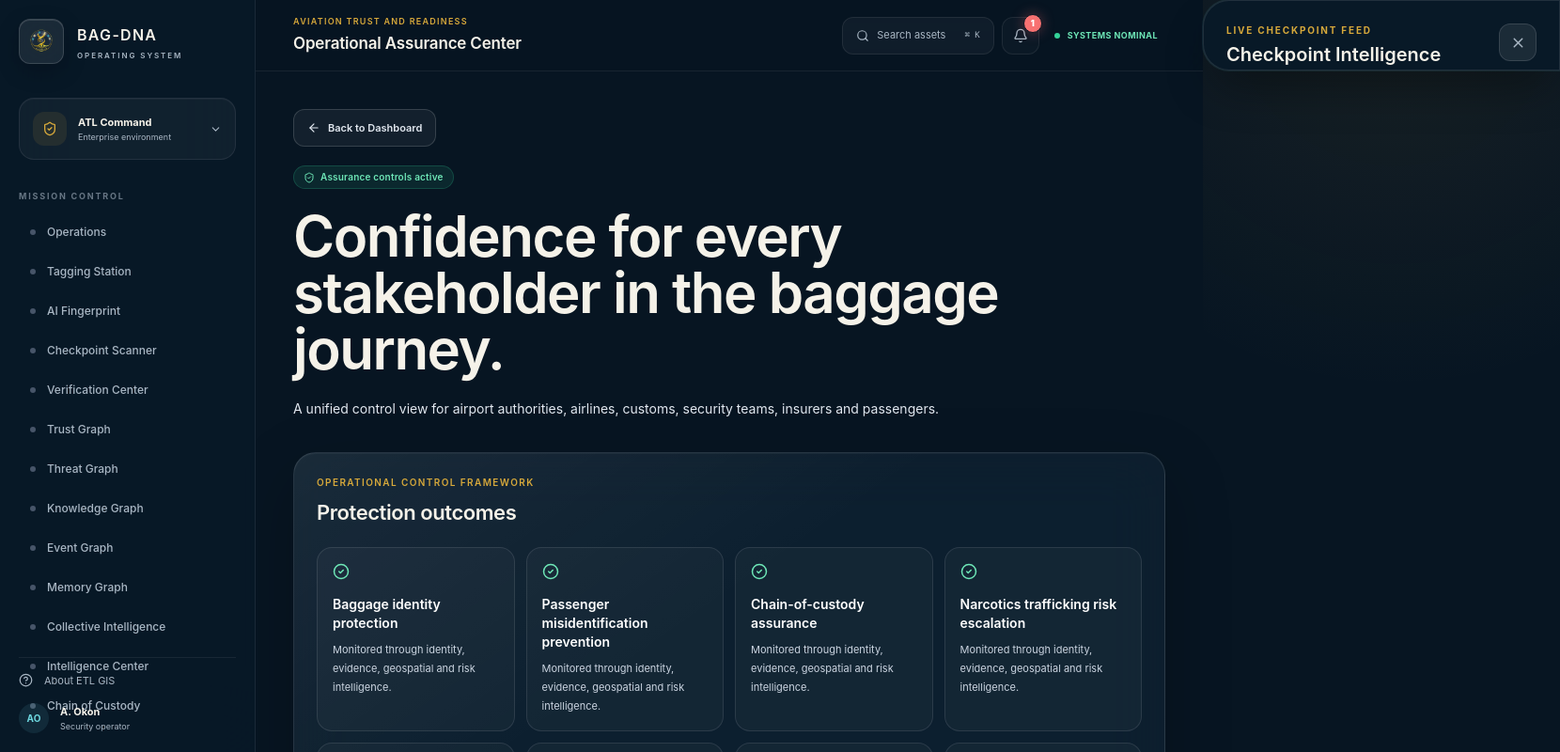
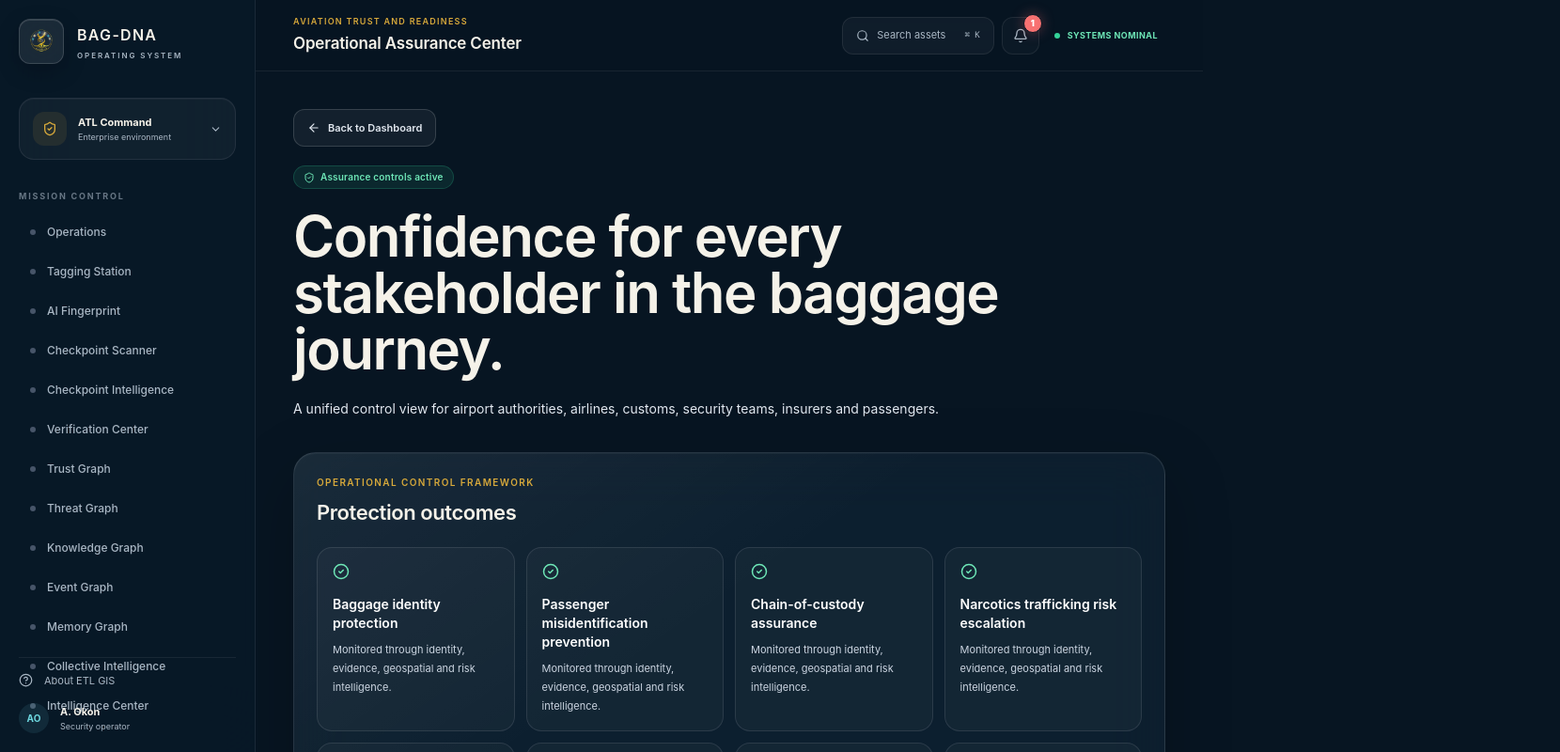
Before and after one commit to Omoluabi1003/bag-dna-os, a Next.js app: page /beta in a window 1280 px wide. Shown: the top 800 px of the page at 94% size, 1660 px wide, since content can reach past the window. Built offline with nearby package versions, Linux system fonts and the light colour scheme.

Commit message:
Make checkpoint intelligence a dedicated page

```diff
--- /dev/null
+++ b/app/checkpoint-intelligence/page.tsx
@@ -0,0 +1,10 @@
+import { AppShell } from "@/components/shell";
+import { CheckpointIntelligencePage } from "@/components/notifications/NotificationAlertCenter";
+
+export default function CheckpointIntelligence() {
+  return (
+    <AppShell title="Checkpoint Intelligence" eyebrow="Live checkpoint feed">
+      <CheckpointIntelligencePage />
+    </AppShell>
+  );
+}
--- a/components/notifications/NotificationAlertCenter.tsx
+++ b/components/notifications/NotificationAlertCenter.tsx
@@ -1,9 +1,8 @@
 "use client";
 
-import { Bell, CheckCircle2, Clock3, ExternalLink, FileText, ShieldAlert, X } from "lucide-react";
+import { Bell, CheckCircle2, Clock3, ExternalLink, FileText, ShieldAlert } from "lucide-react";
 import Link from "next/link";
-import { useEffect, useMemo, useRef, useState } from "react";
-import { useModalManager } from "@/components/ui/ModalManager";
+import { useMemo } from "react";
 
 export type CheckpointAlertSeverity = "info" | "warning" | "critical";
 
@@ -83,46 +82,15 @@ function severityClass(severity: CheckpointAlertSeverity) {
   return "border-cyan/25 bg-cyan/10 text-cyan";
 }
 
-export function NotificationAlertCenter({
-  alerts = defaultAlerts,
-  verificationEvents = defaultVerificationEvents,
-  custodyNotes = defaultCustodyNotes,
-}: NotificationAlertCenterProps) {
-  const [isAlertCenterOpen, setIsAlertCenterOpen] = useState(false);
+export function NotificationAlertCenter({ alerts = defaultAlerts }: Pick<NotificationAlertCenterProps, "alerts">) {
   const unreadAlerts = useMemo(() => alerts.filter((alert) => !alert.read), [alerts]);
   const badgeLabel = unreadAlerts.length > 9 ? "9+" : String(unreadAlerts.length);
-  const triggerRef = useRef<HTMLButtonElement | null>(null);
-  const { registerModal, closeModal } = useModalManager();
-
-  useEffect(() => {
-    if (!isAlertCenterOpen) return;
-    registerModal("checkpoint-alert-center", () => setIsAlertCenterOpen(false), triggerRef.current);
-    return () => closeModal("checkpoint-alert-center");
-  }, [closeModal, isAlertCenterOpen, registerModal]);
-
-  function closeAlertCenter() {
-    setIsAlertCenterOpen(false);
-    closeModal("checkpoint-alert-center");
-  }
-
-  function handleCloseControl(event: React.MouseEvent<HTMLButtonElement>) {
-    event.stopPropagation();
-    closeAlertCenter();
-  }
 
   return (
-    <>
-      <button
-        type="button"
+    <Link
+      href="/checkpoint-intelligence"
       aria-label="Open checkpoint alerts and verification history"
-        aria-expanded={isAlertCenterOpen}
-        ref={triggerRef}
-        onClick={() => setIsAlertCenterOpen(true)}
-        className={`relative grid h-11 min-h-11 w-11 min-w-11 place-items-center rounded-xl border text-mist transition duration-[180ms] active:scale-95 md:h-10 md:min-h-10 md:w-10 md:min-w-10 ${
-          isAlertCenterOpen
-            ? "border-cyan/45 bg-cyan/10 text-cyan shadow-[0_0_24px_rgba(110,216,224,.16)]"
-            : "border-white/[.08] bg-white/[.025] hover:border-cyan/30 hover:bg-white/[.07] hover:text-ivory"
-        }`}
+      className="relative grid h-11 min-h-11 w-11 min-w-11 place-items-center rounded-xl border border-white/[.08] bg-white/[.025] text-mist transition duration-[180ms] hover:border-cyan/30 hover:bg-white/[.07] hover:text-ivory active:scale-95 md:h-10 md:min-h-10 md:w-10 md:min-w-10"
     >
       <Bell size={16} />
       <span
@@ -131,73 +99,48 @@ export function NotificationAlertCenter({
       >
         {badgeLabel}
       </span>
-      </button>
+    </Link>
+  );
+}
 
-      {isAlertCenterOpen && (
-        <button
-          type="button"
-          aria-label="Close checkpoint intelligence backdrop"
-          className="fixed inset-0 z-[70] cursor-default bg-black/70 backdrop-blur-[2px] transition-opacity duration-[180ms]"
-          onClick={closeAlertCenter}
-        />
-      )}
-
-      <aside
-        role={isAlertCenterOpen ? "dialog" : undefined}
-        aria-modal={isAlertCenterOpen ? "true" : undefined}
-        aria-hidden={!isAlertCenterOpen}
-        inert={!isAlertCenterOpen ? true : undefined}
-        aria-labelledby="checkpoint-intelligence-title"
-        className={`fixed inset-x-0 bottom-0 z-[90] max-h-[86vh] overflow-hidden overscroll-contain rounded-t-[28px] border border-white/[.10] bg-[#081927] shadow-2xl shadow-black/40 ring-1 ring-cyan/10 transition-transform duration-[180ms] md:inset-y-0 md:left-auto md:right-0 md:max-h-none md:w-[380px] md:rounded-l-[28px] md:rounded-r-none ${
-          isAlertCenterOpen ? "pointer-events-auto translate-y-0 md:translate-x-0" : "pointer-events-none translate-y-full md:translate-x-full md:translate-y-0"
-        }`}
-        onClick={(event) => event.stopPropagation()}
-      >
-        <div className="flex h-full max-h-[86vh] flex-col md:max-h-none">
-          <div className="border-b border-white/[.08] px-5 pb-4 pt-[max(1rem,env(safe-area-inset-top))] md:px-6 md:pt-6">
-            <div className="mx-auto mb-4 h-1 w-12 rounded-full bg-white/20 md:hidden" />
-            <div className="flex items-start justify-between gap-4">
-              <div>
+export function CheckpointIntelligencePage({
+  alerts = defaultAlerts,
+  verificationEvents = defaultVerificationEvents,
+  custodyNotes = defaultCustodyNotes,
+}: NotificationAlertCenterProps) {
+  return (
+    <div className="overflow-hidden rounded-[28px] border border-white/[.10] bg-[#081927] shadow-2xl shadow-black/20 ring-1 ring-cyan/10">
+      <div className="border-b border-white/[.08] px-5 pb-5 pt-6 md:px-8 md:py-8">
         <p className="text-[10px] font-bold uppercase tracking-[.18em] text-gold">Live checkpoint feed</p>
-                <h2 id="checkpoint-intelligence-title" className="mt-1 font-display text-xl font-semibold text-ivory">
+        <h2 id="checkpoint-intelligence-title" className="mt-2 font-display text-3xl font-semibold text-ivory md:text-4xl">
           Checkpoint Intelligence
         </h2>
-                <p className="mt-2 text-xs leading-5 text-mist">
+        <p className="mt-3 max-w-3xl text-sm leading-6 text-mist md:text-base">
           Live alerts, sensor events, custody notes, and verification history.
         </p>
       </div>
-              <button
-                type="button"
-                aria-label="Close checkpoint intelligence"
-                onClick={handleCloseControl}
-                className="relative z-[100] grid h-12 w-12 shrink-0 touch-manipulation place-items-center rounded-xl border border-white/[.12] bg-white/[.08] text-mist transition hover:bg-white/[.12] hover:text-ivory active:scale-95 md:h-10 md:w-10"
-              >
-                <X size={17} />
-              </button>
-            </div>
-          </div>
 
-          <div className="scrollbar-none flex-1 touch-pan-y space-y-5 overflow-y-auto overscroll-contain px-5 py-5 pb-[max(1.25rem,env(safe-area-inset-bottom))] md:px-6">
+      <div className="space-y-7 px-5 py-6 md:px-8 md:py-8">
         <section>
-              <SectionHeading icon={<ShieldAlert size={14} />} label="Priority Alerts" />
+          <SectionHeading icon={<ShieldAlert size={18} />} label="Priority Alerts" />
           {alerts.length === 0 ? (
             <EmptyState>No active checkpoint alerts.</EmptyState>
           ) : (
-                <div className="space-y-3">
+            <div className="grid gap-4 lg:grid-cols-2">
               {alerts.map((alert) => (
-                    <article key={alert.id} className="rounded-2xl border border-white/[.08] bg-white/[.04] p-4">
+                <article key={alert.id} className="rounded-3xl border border-white/[.08] bg-white/[.04] p-5">
                   <div className="flex items-start justify-between gap-3">
-                        <span className={`rounded-full border px-2 py-1 text-[9px] font-black uppercase tracking-wider ${severityClass(alert.severity)}`}>
+                    <span className={`rounded-full border px-3 py-1 text-[10px] font-black uppercase tracking-wider ${severityClass(alert.severity)}`}>
                       {alert.severity}
                     </span>
-                        {!alert.read && <span className="h-2 w-2 rounded-full bg-cyan shadow-[0_0_12px_rgba(110,216,224,.8)]" />}
+                    {!alert.read && <span className="h-2.5 w-2.5 rounded-full bg-cyan shadow-[0_0_12px_rgba(110,216,224,.8)]" />}
                   </div>
-                      <h3 className="mt-3 text-sm font-bold text-ivory">{alert.title}</h3>
-                      <p className="mt-1 text-xs leading-5 text-mist">{alert.message}</p>
-                      <div className="mt-3 flex flex-wrap gap-2 text-[10px] text-mist">
-                        <span className="rounded-full bg-white/[.05] px-2 py-1">{alert.checkpoint}</span>
-                        {alert.confidence && <span className="rounded-full bg-cyan/10 px-2 py-1 text-cyan">{alert.confidence}</span>}
-                        <span className="rounded-full bg-white/[.05] px-2 py-1">{formatCheckpointTime(alert.timestamp)}</span>
+                  <h3 className="mt-4 text-xl font-bold text-ivory">{alert.title}</h3>
+                  <p className="mt-2 text-sm leading-6 text-mist">{alert.message}</p>
+                  <div className="mt-4 flex flex-wrap gap-2 text-xs text-mist">
+                    <span className="rounded-full bg-white/[.05] px-3 py-1.5">{alert.checkpoint}</span>
+                    {alert.confidence && <span className="rounded-full bg-cyan/10 px-3 py-1.5 text-cyan">{alert.confidence}</span>}
+                    <span className="rounded-full bg-white/[.05] px-3 py-1.5">{formatCheckpointTime(alert.timestamp)}</span>
                   </div>
                 </article>
               ))}
@@ -206,18 +149,18 @@ export function NotificationAlertCenter({
         </section>
 
         <section>
-              <SectionHeading icon={<Clock3 size={14} />} label="Recent Verification Events" />
+          <SectionHeading icon={<Clock3 size={18} />} label="Recent Verification Events" />
           {verificationEvents.length === 0 ? (
             <EmptyState>No recent verification events.</EmptyState>
           ) : (
-                <div className="space-y-3">
+            <div className="grid gap-4 xl:grid-cols-2">
               {verificationEvents.map((event) => (
-                    <article key={event.id} className="rounded-2xl border border-white/[.08] bg-[#0b2134]/70 p-4">
-                      <div className="flex items-center gap-2 text-cyan">
-                        <CheckCircle2 size={15} />
-                        <h3 className="text-sm font-bold text-ivory">{event.eventType}</h3>
+                <article key={event.id} className="rounded-3xl border border-white/[.08] bg-[#0b2134]/70 p-5">
+                  <div className="flex items-center gap-3 text-cyan">
+                    <CheckCircle2 size={18} />
+                    <h3 className="text-lg font-bold text-ivory">{event.eventType}</h3>
                   </div>
-                      <dl className="mt-3 grid grid-cols-2 gap-2 text-[10px]">
+                  <dl className="mt-4 grid gap-3 text-xs sm:grid-cols-2 lg:grid-cols-3">
                     <EventMeta label="Checkpoint" value={event.checkpoint} />
                     <EventMeta label="Confidence" value={event.confidence} highlight />
                     <EventMeta label="Asset" value={event.assetId} />
@@ -230,32 +173,25 @@ export function NotificationAlertCenter({
           )}
         </section>
 
-
         <section>
-              <SectionHeading icon={<ExternalLink size={14} />} label="Open as full pages" />
-              <div className="grid gap-2">
-                <DrawerPageLink href="/verification-center" onNavigate={closeAlertCenter}>
-                  Verification Center
-                </DrawerPageLink>
-                <DrawerPageLink href="/custody" onNavigate={closeAlertCenter}>
-                  Custody Control
-                </DrawerPageLink>
-                <DrawerPageLink href="/scanner" onNavigate={closeAlertCenter}>
-                  Live Checkpoint Scanner
-                </DrawerPageLink>
+          <SectionHeading icon={<ExternalLink size={18} />} label="Related full pages" />
+          <div className="grid gap-3 md:grid-cols-3">
+            <PageLink href="/verification-center">Verification Center</PageLink>
+            <PageLink href="/custody">Custody Control</PageLink>
+            <PageLink href="/scanner">Live Checkpoint Scanner</PageLink>
           </div>
         </section>
 
         <section>
-              <SectionHeading icon={<FileText size={14} />} label="Custody Notes" />
+          <SectionHeading icon={<FileText size={18} />} label="Custody Notes" />
           {custodyNotes.length === 0 ? (
             <EmptyState>No custody notes recorded.</EmptyState>
           ) : (
-                <div className="space-y-3">
+            <div className="grid gap-4 lg:grid-cols-2">
               {custodyNotes.map((note) => (
-                    <article key={note.id} className="rounded-2xl border border-white/[.08] bg-white/[.04] p-4 text-xs text-mist">
+                <article key={note.id} className="rounded-3xl border border-white/[.08] bg-white/[.04] p-5 text-sm text-mist">
                   <p className="text-ivory">{note.note}</p>
-                      <p className="mt-2 text-[10px] text-mist">{note.createdBy} · {formatCheckpointTime(note.timestamp)}</p>
+                  <p className="mt-2 text-xs text-mist">{note.createdBy} · {formatCheckpointTime(note.timestamp)}</p>
                 </article>
               ))}
             </div>
@@ -263,42 +199,39 @@ export function NotificationAlertCenter({
         </section>
       </div>
     </div>
-      </aside>
-    </>
   );
 }
 
 function SectionHeading({ icon, label }: { icon: React.ReactNode; label: string }) {
   return (
-    <div className="mb-3 flex items-center gap-2 text-[10px] font-black uppercase tracking-[.16em] text-gold">
-      <span className="grid h-7 w-7 place-items-center rounded-lg bg-gold/10 text-gold">{icon}</span>
+    <div className="mb-4 flex items-center gap-3 text-xs font-black uppercase tracking-[.16em] text-gold">
+      <span className="grid h-10 w-10 place-items-center rounded-xl bg-gold/10 text-gold">{icon}</span>
       {label}
     </div>
   );
 }
 
 function EmptyState({ children }: { children: React.ReactNode }) {
-  return <div className="rounded-2xl border border-dashed border-white/[.10] bg-white/[.025] p-4 text-xs text-mist">{children}</div>;
+  return <div className="rounded-2xl border border-dashed border-white/[.10] bg-white/[.025] p-5 text-sm text-mist">{children}</div>;
 }
 
 function EventMeta({ label, value, highlight = false }: { label: string; value: string; highlight?: boolean }) {
   return (
-    <div className="rounded-xl border border-white/[.06] bg-white/[.03] p-2">
-      <dt className="text-[9px] uppercase tracking-wider text-mist/70">{label}</dt>
-      <dd className={`mt-1 truncate font-semibold ${highlight ? "text-cyan" : "text-ivory"}`}>{value}</dd>
+    <div className="rounded-2xl border border-white/[.06] bg-white/[.03] p-3">
+      <dt className="text-[10px] uppercase tracking-wider text-mist/70">{label}</dt>
+      <dd className={`mt-2 truncate font-semibold ${highlight ? "text-cyan" : "text-ivory"}`}>{value}</dd>
     </div>
   );
 }
 
-function DrawerPageLink({ href, onNavigate, children }: { href: string; onNavigate: () => void; children: React.ReactNode }) {
+function PageLink({ href, children }: { href: string; children: React.ReactNode }) {
   return (
     <Link
       href={href}
-      onClick={onNavigate}
-      className="flex items-center justify-between rounded-2xl border border-cyan/15 bg-cyan/[.08] px-4 py-3 text-xs font-bold text-ivory transition hover:border-cyan/35 hover:bg-cyan/[.13]"
+      className="flex items-center justify-between rounded-2xl border border-cyan/15 bg-cyan/[.08] px-4 py-3 text-sm font-bold text-ivory transition hover:border-cyan/35 hover:bg-cyan/[.13]"
     >
       <span>{children}</span>
-      <ExternalLink size={13} className="text-cyan" />
+      <ExternalLink size={15} className="text-cyan" />
     </Link>
   );
 }
--- a/components/shell.tsx
+++ b/components/shell.tsx
@@ -7,7 +7,6 @@ import { useState } from "react";
 import { Logo } from "./logo";
 import { BackButton } from "./ui/BackButton";
 import { NotificationAlertCenter } from "./notifications/NotificationAlertCenter";
-import { ModalManagerProvider } from "./ui/ModalManager";
 import { navItems } from "@/lib/data";
 
 export function AppShell({ children, title, eyebrow = "Hartsfield-Jackson Atlanta International" }: {
@@ -17,7 +16,6 @@ export function AppShell({ children, title, eyebrow = "Hartsfield-Jackson Atlant
   const [open, setOpen] = useState(false);
 
   return (
-    <ModalManagerProvider>
     <div className="min-h-screen bg-ink">
       <aside className={`fixed inset-y-0 left-0 z-50 w-[272px] border-r border-white/[.08] bg-[#081927]/90 p-5 shadow-2xl backdrop-blur-2xl transition-transform lg:translate-x-0 lg:shadow-none ${open ? "translate-x-0" : "-translate-x-full"}`}>
         <div className="flex items-center justify-between">
@@ -68,6 +66,5 @@ export function AppShell({ children, title, eyebrow = "Hartsfield-Jackson Atlant
         <main className="min-h-[calc(100vh-76px)] p-5 md:p-10">{pathname !== "/dashboard" && <div className="mb-5"><BackButton /></div>}{children}</main>
       </div>
     </div>
-    </ModalManagerProvider>
   );
 }
--- a/components/ui/ModalManager.tsx
+++ /dev/null
@@ -1,62 +0,0 @@
-"use client";
-
-import { createContext, useCallback, useContext, useEffect, useRef, useState } from "react";
-
-type ModalEntry = { id: string; onClose: () => void; restoreTo?: HTMLElement | null };
-type ModalManagerContextValue = {
-  activeModalId: string | null;
-  registerModal: (id: string, onClose: () => void, restoreTo?: HTMLElement | null) => void;
-  closeModal: (id: string) => void;
-};
-
-const ModalManagerContext = createContext<ModalManagerContextValue | null>(null);
-
-export function ModalManagerProvider({ children }: { children: React.ReactNode }) {
-  const [stack, setStack] = useState<ModalEntry[]>([]);
-  const previousOverflow = useRef<string>("");
-
-  const registerModal = useCallback((id: string, onClose: () => void, restoreTo?: HTMLElement | null) => {
-    setStack((current) => [...current.filter((entry) => entry.id !== id), { id, onClose, restoreTo }]);
-  }, []);
-
-  const closeModal = useCallback((id: string) => {
-    setStack((current) => {
-      const entry = current.find((item) => item.id === id);
-      window.setTimeout(() => entry?.restoreTo?.focus(), 0);
-      return current.filter((item) => item.id !== id);
-    });
-  }, []);
-
-  useEffect(() => {
-    if (stack.length === 1) {
-      previousOverflow.current = document.body.style.overflow;
-      document.body.style.overflow = "hidden";
-    }
-    if (stack.length === 0) {
-      document.body.style.overflow = previousOverflow.current;
-    }
-    return () => {
-      document.body.style.overflow = previousOverflow.current;
-    };
-  }, [stack.length]);
-
-  useEffect(() => {
-    const onKeyDown = (event: KeyboardEvent) => {
-      if (event.key !== "Escape") return;
-      const active = stack.at(-1);
-      if (!active) return;
-      active.onClose();
-      closeModal(active.id);
-    };
-    window.addEventListener("keydown", onKeyDown);
-    return () => window.removeEventListener("keydown", onKeyDown);
-  }, [closeModal, stack]);
-
-  return <ModalManagerContext.Provider value={{ activeModalId: stack.at(-1)?.id ?? null, registerModal, closeModal }}>{children}</ModalManagerContext.Provider>;
-}
-
-export function useModalManager() {
-  const context = useContext(ModalManagerContext);
-  if (!context) throw new Error("useModalManager must be used inside ModalManagerProvider");
-  return context;
-}
--- a/lib/data.ts
+++ b/lib/data.ts
@@ -57,6 +57,7 @@ export const navItems = [
   { label: "Tagging Station", href: "/tagging" },
   { label: "AI Fingerprint", href: "/fingerprint" },
   { label: "Checkpoint Scanner", href: "/scanner" },
+  { label: "Checkpoint Intelligence", href: "/checkpoint-intelligence" },
   { label: "Verification Center", href: "/verification-center" },
   { label: "Trust Graph", href: "/trust-graph" },
   { label: "Threat Graph", href: "/threat-graph" },
```
Also changed, not shown: 1 other file (tests, documents, lock files or other folders). Lines whose indentation alone changed are shown as unchanged.
